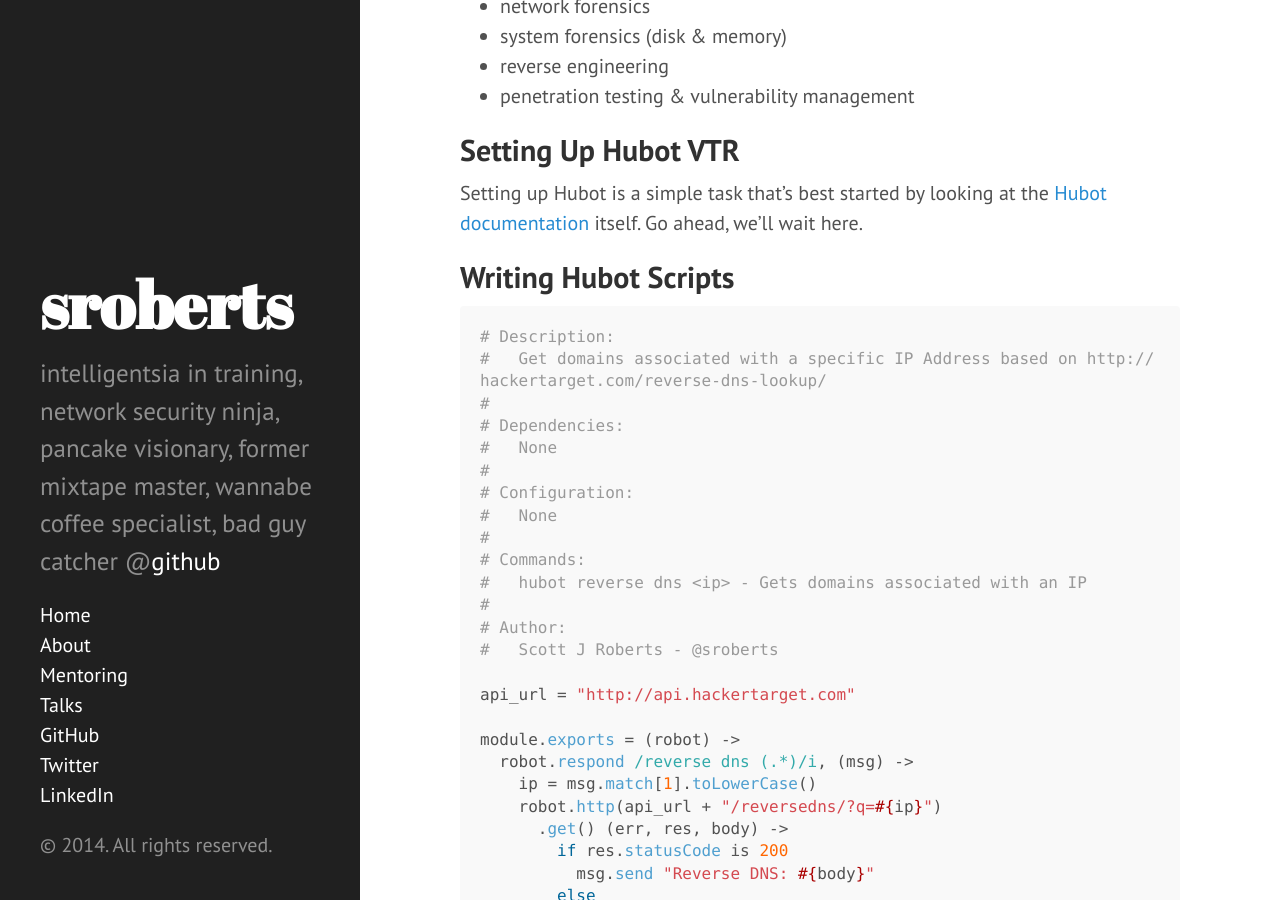
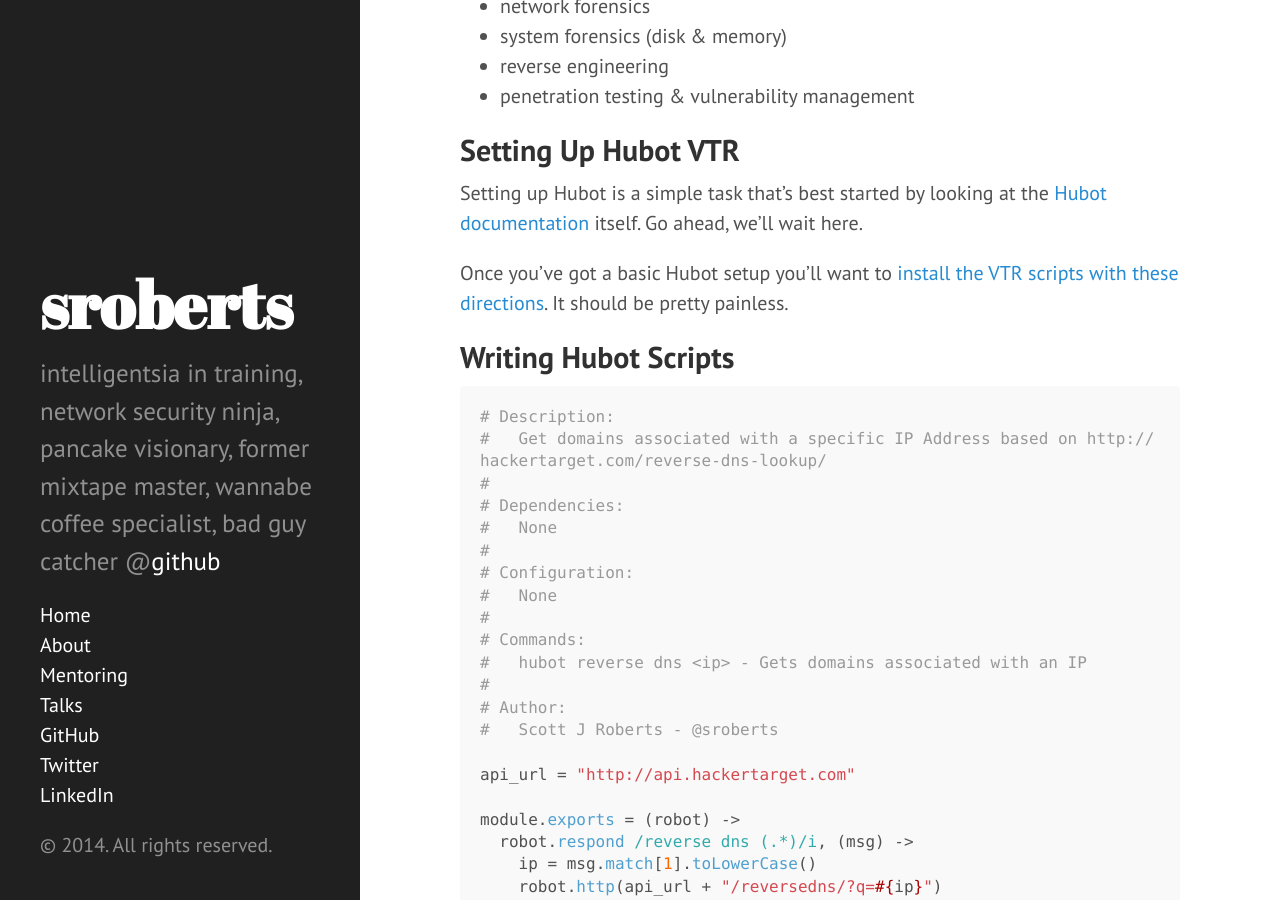
Before and after one commit to sroberts/sroberts.github.io, a Jekyll site: the page built from _posts/2014-01-31-using-robots-to-fight-bad-guys.md, in a window 1280 px wide and 900 px high, scrolled down 1287 px. Built offline with Jekyll 4.4.1, drawn with Linux system fonts in a browser that asks for light colours; Markdown is read by kramdown in place of the engine named in the settings.

Commit message:
setting up VTR directions added

```diff
--- a/_posts/2014-01-31-using-robots-to-fight-bad-guys.md
+++ b/_posts/2014-01-31-using-robots-to-fight-bad-guys.md
@@ -38,6 +38,8 @@
 
 ## Setting Up Hubot VTR
 Setting up Hubot is a simple task that's best started by looking at the [Hubot documentation](https://github.com/github/hubot/blob/master/docs/README.md) itself. Go ahead, we'll wait here.
+
+Once you've got a basic Hubot setup you'll want to [install the VTR scripts with these directions](https://github.com/sroberts/hubot-vtr-scripts/blob/master/README.md#setup). It should be pretty painless.
 
 ## Writing Hubot Scripts
 
```
